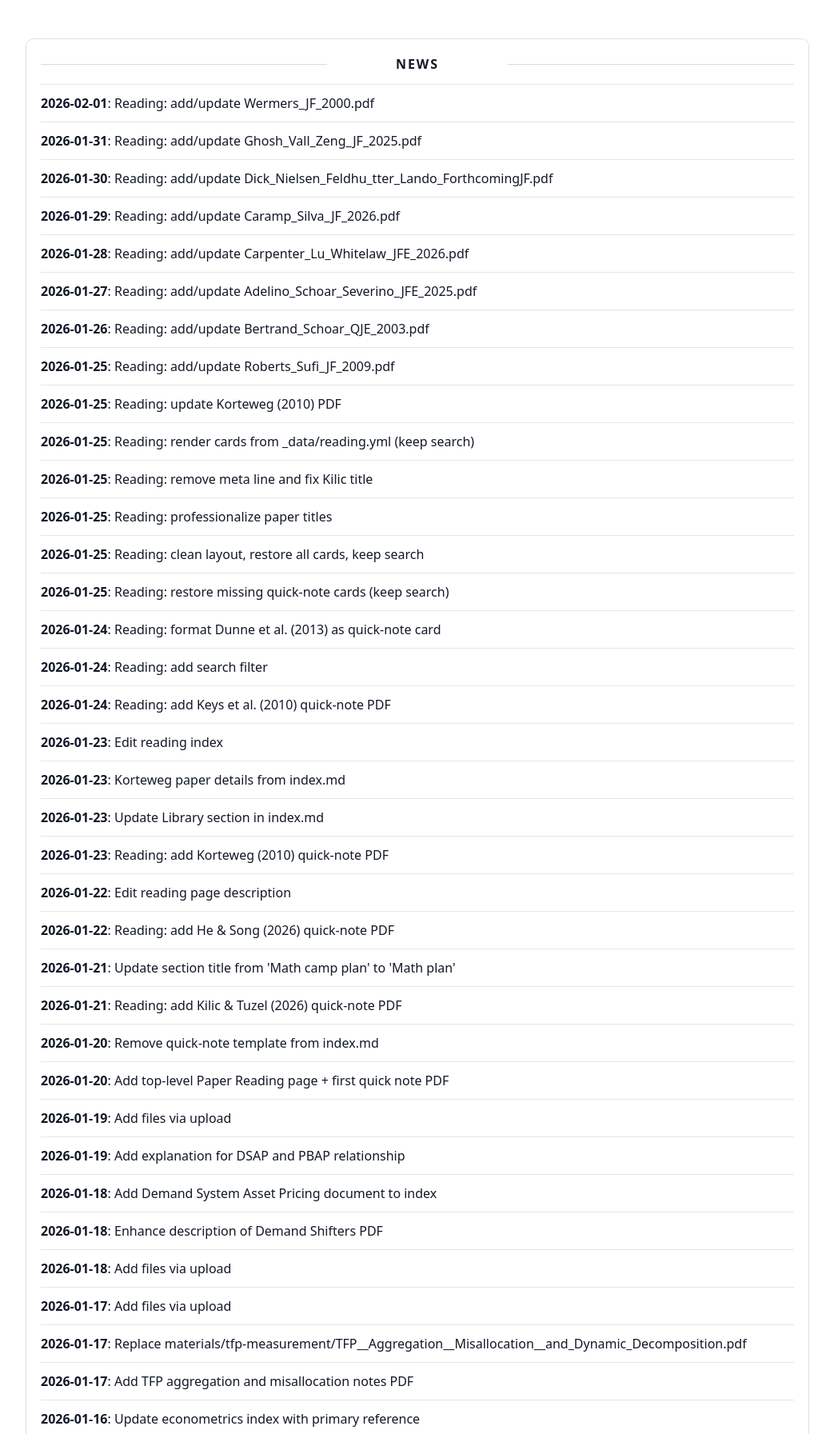
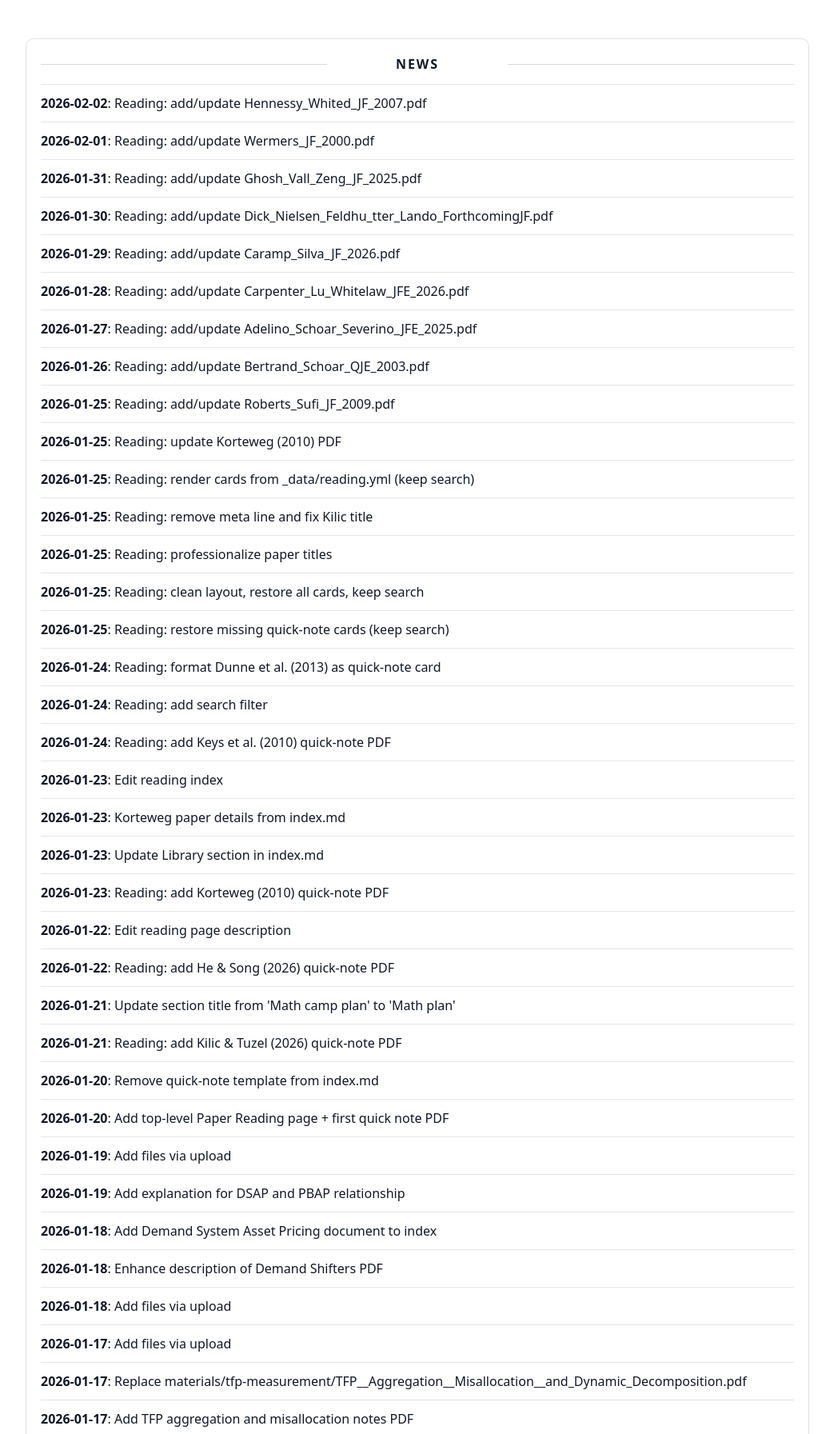
Before and after one commit to yaxinzn/study-archive, a Jekyll site: the page built from updates/index.md, in a window 1280 px wide, cut to the strip 476-2269 px from the top of the page. Shown: the whole strip at 80% size, without its empty margins (118-1161 px from the left). Built offline with Jekyll 4.4.1, drawn with Linux system fonts in a browser that asks for light colours; some of the changed text lies outside the part shown.

Commit message:
chore: update NEWS feed

```diff
--- a/_data/news.yml
+++ b/_data/news.yml
@@ -1,4 +1,7 @@
 # Auto-generated update history (sorted newest -> oldest). Do not edit manually.
+- ts: "1770030796"
+  date: "2026-02-02"
+  title: "Reading: add/update Hennessy_Whited_JF_2007.pdf"
 - ts: "1769945665"
   date: "2026-02-01"
   title: "Reading: add/update Wermers_JF_2000.pdf"
```
